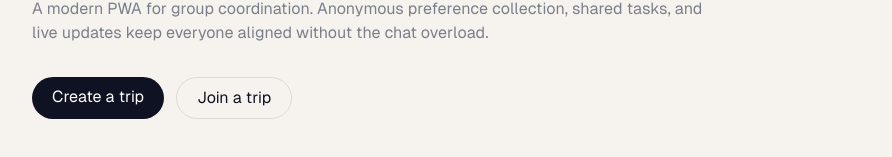
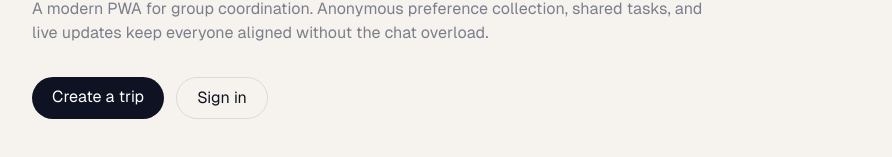
Before and after one commit to argaur/group-travel-pwa, a Next.js app in the folder frontend/: page / in a window 1280 px wide. Shown: the part 267-424 px from the top of the page, without its empty margins (160-1052 px from the left). Built offline with nearby package versions, Linux system fonts and the light colour scheme; no server answers.

Commit message:
fix: auth routing — dynamic callbackUrl, auth guard on /trips/new, correct landing CTAs

```diff
--- a/frontend/app/auth/signin/page.tsx
+++ b/frontend/app/auth/signin/page.tsx
@@ -1,8 +1,12 @@
 "use client"
 
 import { signIn } from "next-auth/react"
+import { useSearchParams } from "next/navigation"
 
 export default function SignInPage() {
+  const searchParams = useSearchParams()
+  const callbackUrl = searchParams.get("callbackUrl") ?? "/trips/new"
+
   return (
     <div className="min-h-screen flex items-center justify-center px-6">
       <div className="card w-full max-w-md p-8">
@@ -13,7 +17,7 @@ export default function SignInPage() {
         </p>
         <button
           className="w-full rounded-full bg-[var(--ink)] text-white px-4 py-2"
-          onClick={() => signIn("google", { callbackUrl: "/trips/new" })}
+          onClick={() => signIn("google", { callbackUrl })}
         >
           Continue with Google
         </button>
--- a/frontend/app/page.tsx
+++ b/frontend/app/page.tsx
@@ -19,16 +19,16 @@ export default function Home() {
         </p>
         <div className="mt-8 flex gap-3">
           <a
-            href="/trips/new"
+            href="/auth/signin?callbackUrl=/trips/new"
             className="rounded-full bg-[var(--ink)] text-white px-5 py-2"
           >
             Create a trip
           </a>
           <a
-            href="/auth/signin"
+            href="/auth/signin?callbackUrl=/"
             className="rounded-full border border-black/10 px-5 py-2"
           >
-            Join a trip
+            Sign in
           </a>
         </div>
       </div>
--- a/frontend/app/trips/new/page.tsx
+++ b/frontend/app/trips/new/page.tsx
@@ -1,12 +1,20 @@
 "use client"
 
-import { useState } from "react"
+import { useState, useEffect } from "react"
 import { useRouter } from "next/navigation"
+import { useSession } from "next-auth/react"
 import { api } from "@/lib/api"
 
 export default function NewTripPage() {
   const router = useRouter()
+  const { status } = useSession()
   const [loading, setLoading] = useState(false)
+
+  useEffect(() => {
+    if (status === "unauthenticated") {
+      router.push("/auth/signin?callbackUrl=/trips/new")
+    }
+  }, [status, router])
   const [name, setName] = useState("")
   const [destination, setDestination] = useState("")
   const [tripType, setTripType] = useState("leisure")
```
